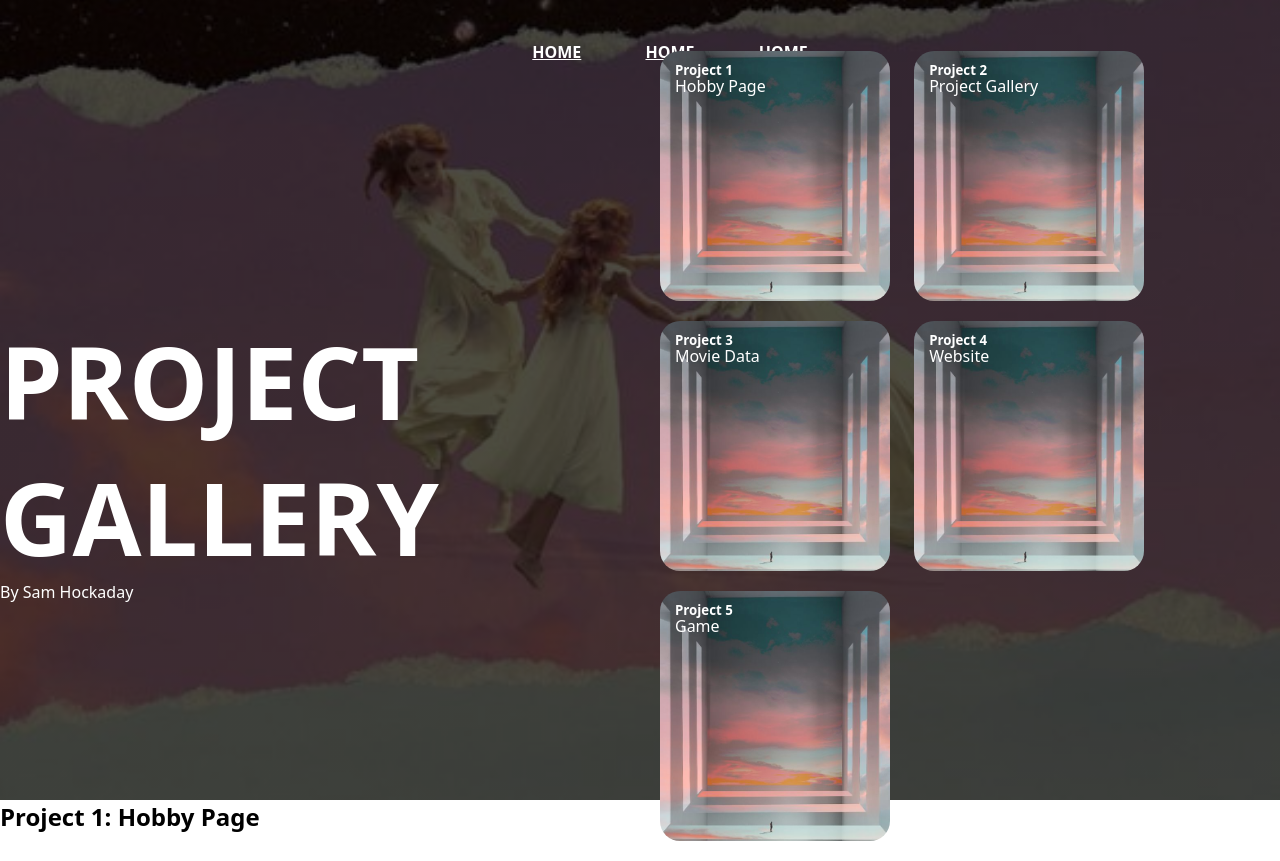
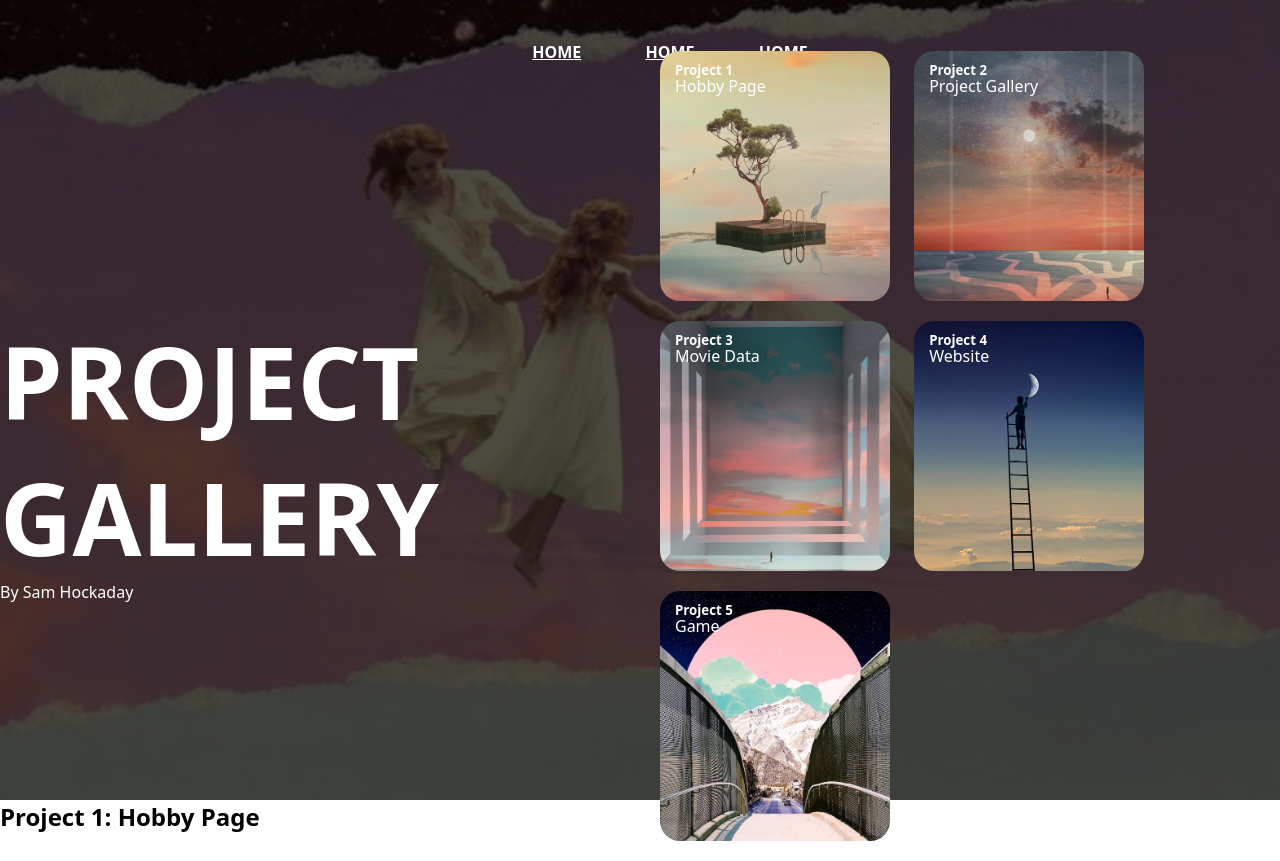
Before and after one commit to samscupoftea/Project-Gallery-P2, a plain HTML site: page index.html in a window 1280 px wide. Drawn offline with Linux system fonts and the light colour scheme; a web font is replaced by a local one.

Commit message:
Changed each tile image and created div classes.

```diff
--- a/index.html
+++ b/index.html
@@ -30,23 +30,23 @@
         </header>
         </div>
         <div class="col">
-            <div class="projectcard">
+            <div class="projectcard projectcard1">
             <h5> Project 1 </h5>
             <P> Hobby Page </P>
             </div>
-            <div class="projectcard">
+            <div class="projectcard projectcard2">
                 <h5> Project 2 </h5>
                 <P> Project Gallery </P>
                 </div>
-                <div class="projectcard">
+                <div class="projectcard projectcard3">
                     <h5> Project 3 </h5>
                     <P> Movie Data </P>
                     </div>
-                    <div class="projectcard">
+                    <div class="projectcard projectcard4">
                         <h5> Project 4 </h5>
                         <P> Website </P>
                         </div>
-                        <div class="projectcard">
+                        <div class="projectcard projectcard5">
                             <h5> Project 5 </h5>
                             <P> Game </P>
                             </div>
--- a/style.css
+++ b/style.css
@@ -71,11 +71,19 @@ h5{
     margin-left: 20px;
     margin-bottom: 20px;
 
-
-
-
-
-
-
-
 }
+.projectcard1{
+    background-image:url(./Images/flamingo.jpeg);
+}
+.projectcard2{
+    background-image:url(./Images/dusk\ plate\ .jpeg);
+}
+.projectcard3{
+    background-image:url(./Images/hallskymind.jpeg);
+}
+.projectcard4{
+    background-image:url(./Images/ladder\ boy\ moon.jpeg);
+}
+.projectcard5{
+    background-image:url(./Images/Bridge\ pink\ sky.jpeg);
+}
```
Also changed, not shown: 1 other file.
